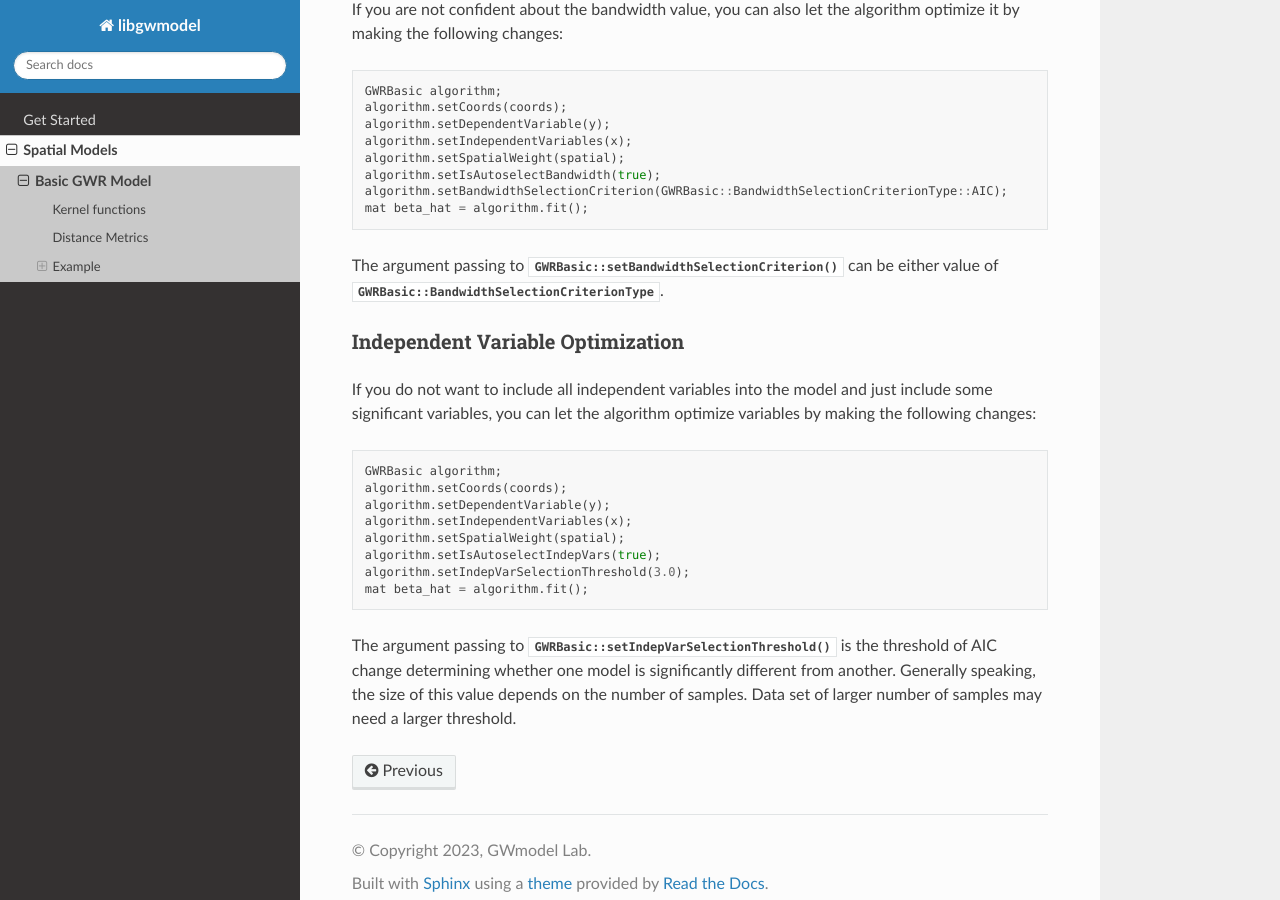
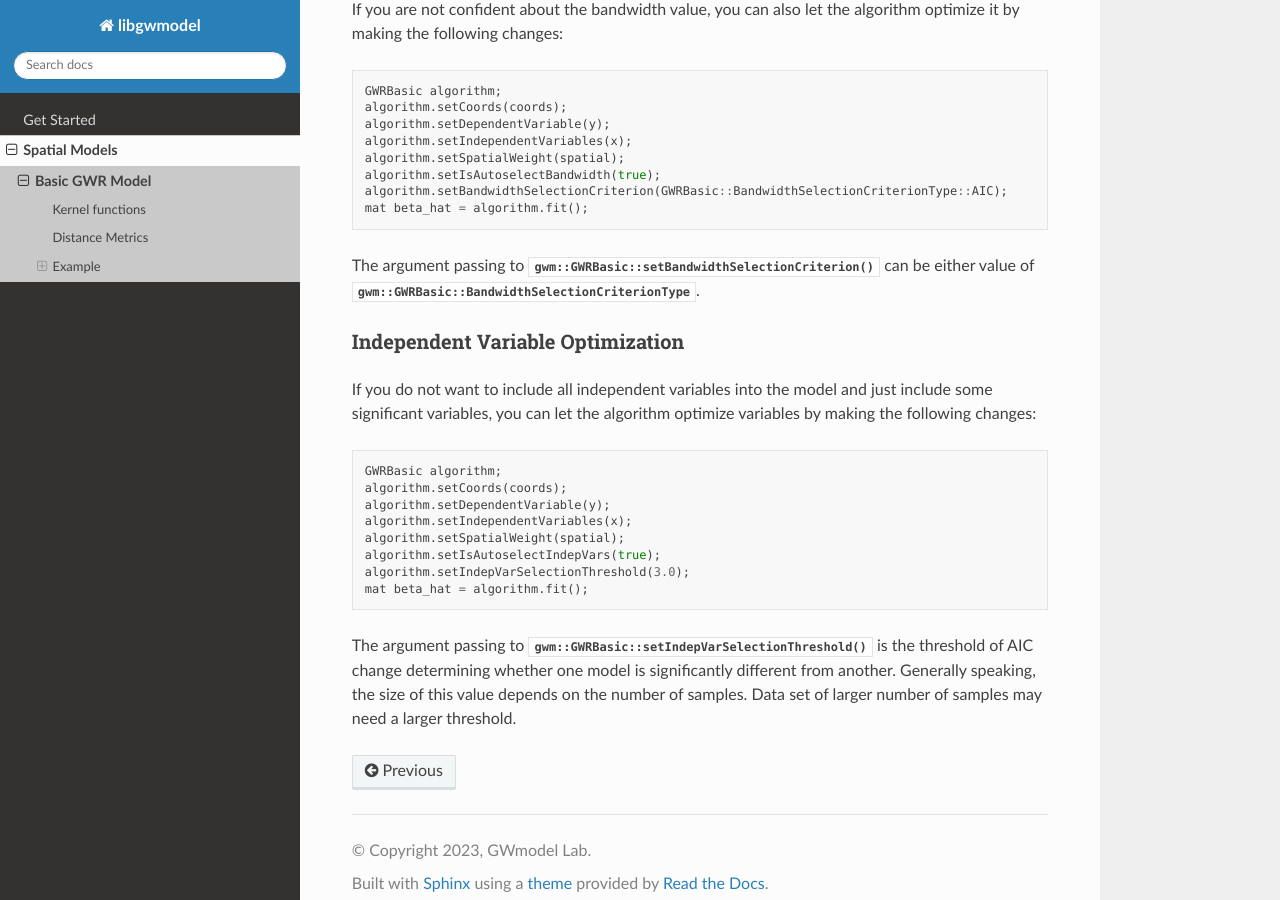
Before and after one commit to GWmodel-Lab/libgwmodel, a Sphinx documentation site: the page built from docs/models/gwr-basic.rst, in a window 1280 px wide and 900 px high, scrolled down 3198 px. Built offline with Sphinx 7.4.7 and the Read the Docs theme 2.0.0, drawn with Linux system fonts in a browser that asks for light colours; pages that are not in the unit, such as notebooks, are missing from menus.

Commit message:
fix: cross ref in models/gwr-basic

```diff
--- a/docs/models/gwr-basic.rst
+++ b/docs/models/gwr-basic.rst
@@ -175,8 +175,8 @@ you can also let the algorithm optimize it by making the following changes:
     algorithm.setBandwidthSelectionCriterion(GWRBasic::BandwidthSelectionCriterionType::AIC);
     mat beta_hat = algorithm.fit();
 
-The argument passing to :func:`GWRBasic::setBandwidthSelectionCriterion`
-can be either value of :enum:`GWRBasic::BandwidthSelectionCriterionType`.
+The argument passing to :func:`gwm::GWRBasic::setBandwidthSelectionCriterion`
+can be either value of :enum:`gwm::GWRBasic::BandwidthSelectionCriterionType`.
 
 Independent Variable Optimization
 ^^^^^^^^^^^^^^^^^^^^^^^^^^^^^^^^^
@@ -195,7 +195,7 @@ you can let the algorithm optimize variables by making the following changes:
     algorithm.setIndepVarSelectionThreshold(3.0);
     mat beta_hat = algorithm.fit();
 
-The argument passing to :func:`GWRBasic::setIndepVarSelectionThreshold` is the threshold of AIC change
+The argument passing to :func:`gwm::GWRBasic::setIndepVarSelectionThreshold` is the threshold of AIC change
 determining whether one model is significantly different from another.
 Generally speaking, the size of this value depends on the number of samples.
 Data set of larger number of samples may need a larger threshold.
```
Also changed, not shown: 1 other file.
